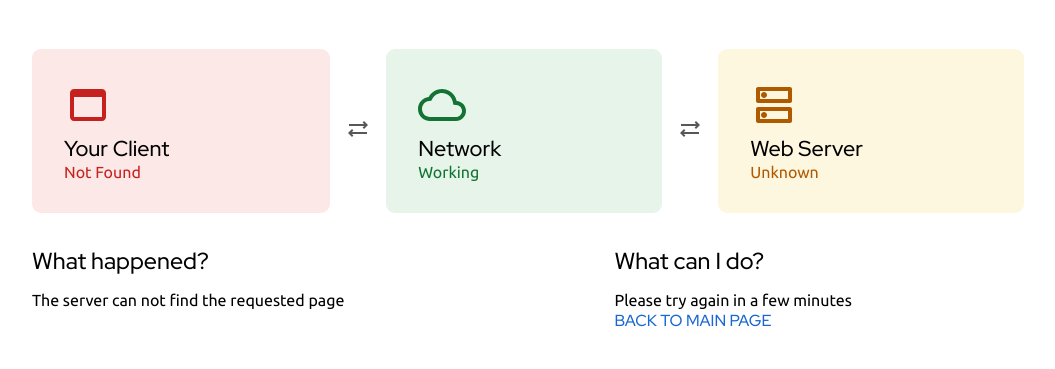
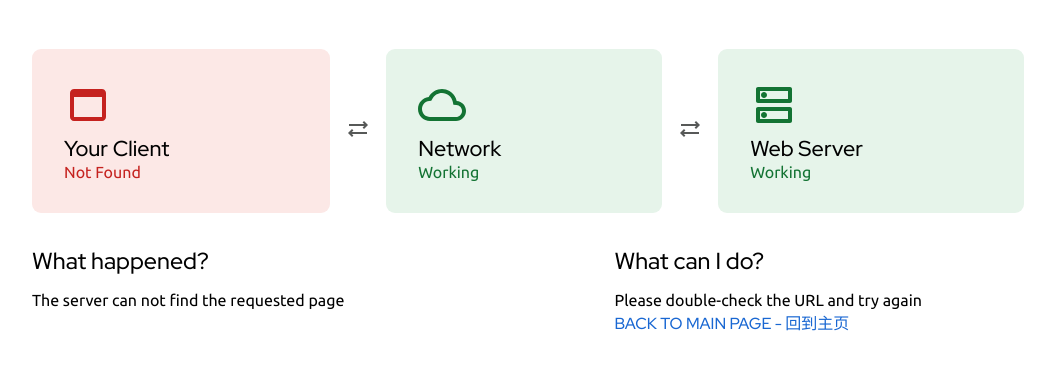
Before and after one commit to YanDao0313/SakanaMusicPlayer, a plain HTML site: page 404.html in a window 1280 px wide. Shown: the part 165-534 px from the top of the page, without its empty margins (112-1167 px from the left). Drawn offline with Linux system fonts and the light colour scheme.

Commit message:
i10n修正

```diff
--- a/404.html
+++ b/404.html
@@ -119,7 +119,7 @@
     <div class="what-can-i-do">
         <h2 data-l10n>What can I do?</h2>
         <p class="description" data-l10n>Please try again in a few minutes</p>
-        <a href="./index.html">BACK TO MAIN PAGE</a>
+        <a href="https://smp.is-an.app/">BACK TO MAIN PAGE - 回到主页</a>
     </div>
 </div>
 </body>
@@ -195,7 +195,7 @@
         const message = `Not Found`.trim(), cards = {
             $client: document.getElementById('client-status-card'),
             $network: document.getElementById('network-status-card'),
-            $server: document.getElementById('server-statisOkus-card'),
+            $server: document.getElementById('server-status-card'),
         };
 
         let whatToDo = 'Please try again in a few minutes';
```
